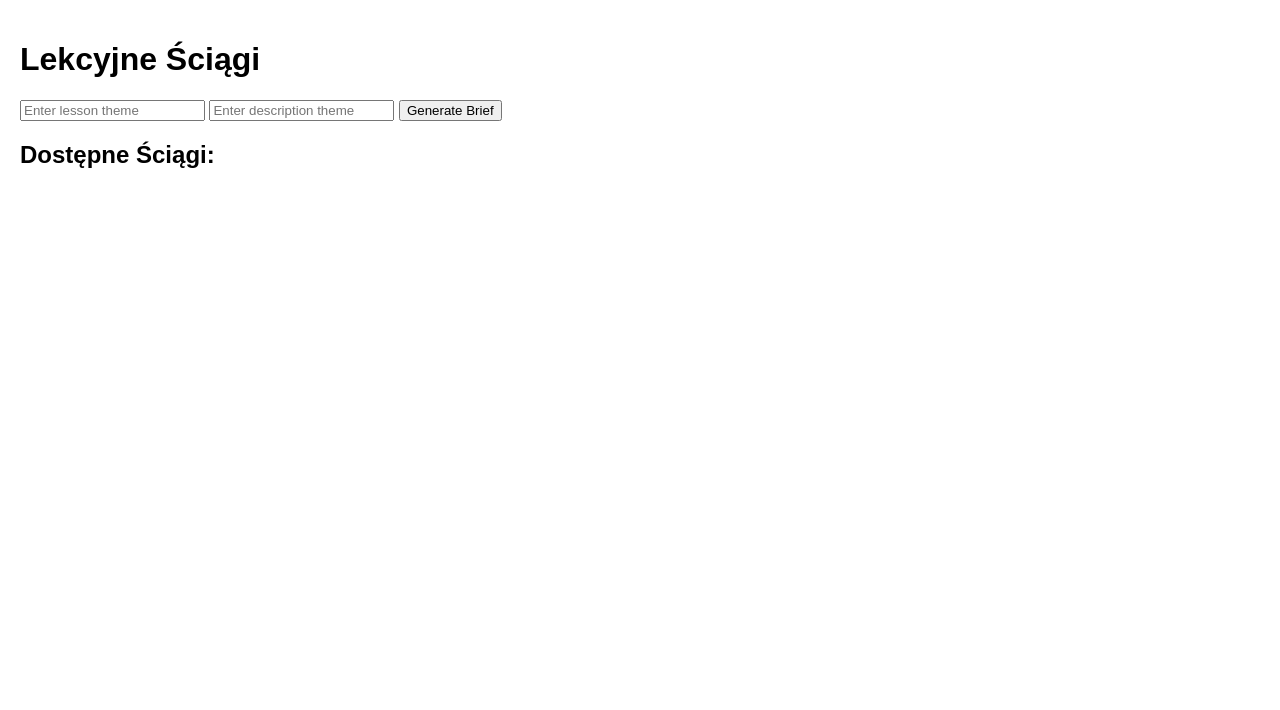
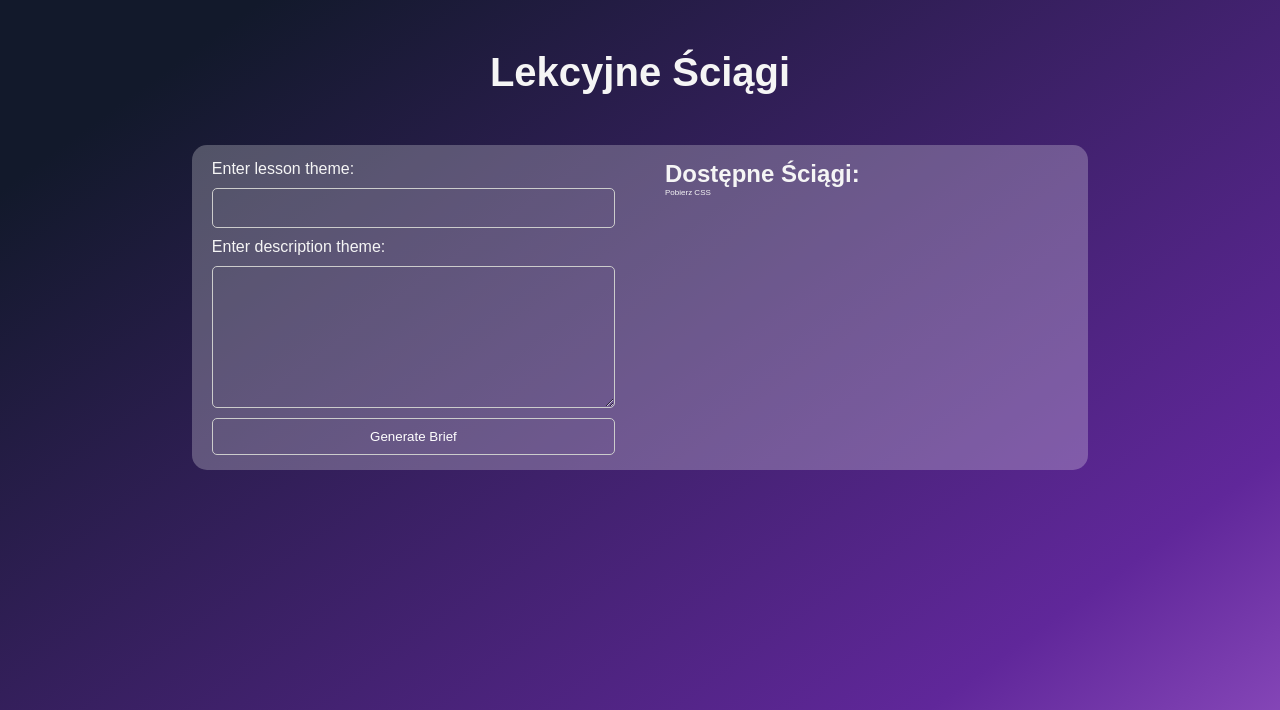
Before and after one commit to PAtreju/AutoSciagi, a FastAPI app: page /panel in a window 1280 px wide. Shown: the top 710 px of the page. Run offline with FastAPI, Linux system fonts and the light colour scheme.

Commit message:
generation system 0.2

```diff
--- a/AutoSciagi/main.py
+++ b/AutoSciagi/main.py
@@ -33,14 +33,28 @@ for file in files:
             title = content[title_start:title_end]
             briefs.append({
                 "title": title,
-                "filename": f"/static/briefs/{file}",
-                "date": datetime.datetime.fromtimestamp(file_path.stat().st_mtime).strftime("%Y-%m-%d %H:%M")
+                "pathname": f"/sciagi/{file}",
+                "date": datetime.datetime.fromtimestamp(file_path.stat().st_mtime).strftime("%Y-%m-%d %H:%M"),
+                "filename": f"/static/briefs/{file}"
             })
             briefs.sort(key=lambda x: datetime.datetime.strptime(x["date"], "%Y-%m-%d %H:%M"), reverse=True)
 
 @app.get("/", response_class=HTMLResponse)
+async def get_index(request: Request):
+    return templates.TemplateResponse("main.html", {"request": request})
+
+@app.get("/sciagi", response_class=HTMLResponse)
 async def get_main(request: Request):
     return templates.TemplateResponse("list.html", {"request": request, "briefs": briefs})
+
+@app.get("/sciagi/{filename}", response_class=HTMLResponse)
+async def get_brief(request: Request, filename: str):
+    file_path = briefs_dir / filename
+    if not file_path.exists():
+        raise HTTPException(status_code=404, detail="File not found")
+    with open(file_path, "r") as f:
+        content = f.read()
+    return HTMLResponse(content=content)
 
 @app.get("/panel", response_class=HTMLResponse)
 async def get_index(request: Request):
@@ -75,7 +89,7 @@ async def create_brief(request: Request, theme: str = Form(...), desc: str = For
             <div class="content">
                 {brief_content}
             </div>
-            <p><a href="/">Back to index</a></p>
+            <p class="go_back"><a href="/sciagi">Back to index</a></p>
         </body>
         </html>
         """
--- a/AutoSciagi/static/style.css
+++ b/AutoSciagi/static/style.css
@@ -1,4 +1,135 @@
 
-body { font-family: Arial, sans-serif; margin: 0; padding: 20px; }
-.content { line-height: 1.6; }
-.date { font-size: 0.8em; color: #666; }
+body, * {
+    font-family: Arial, sans-serif;
+    margin: 0;
+    padding: 0;
+    color: whitesmoke;
+}
+body {
+    display: flex;
+    flex-direction: column;
+    gap: 50px;
+    background: rgb(18,25,43);
+    background: linear-gradient(144deg, rgba(18,25,43,1) 11%, rgba(96,39,154,1) 80%, rgba(145,80,193,1) 100%);
+    background-repeat: no-repeat;
+    background-attachment: fixed;
+    background-size: cover;
+    background-position: center;
+}
+.content > div{
+    line-height: 1.6;
+    display: flex;
+    flex-direction: column;
+    gap: 20px;
+    padding: 0 40px;
+    max-width: 60%;
+}
+.content > div > * {
+    padding-left: 40px;
+}
+.content > div ul, .content > div ol {
+    padding-left: 60px;
+}
+.content > div h2 {
+    border-top: 1px solid #ccc;
+    padding-top: 20px;
+}
+.content > div > h1 {
+    padding: 0;
+}
+.content {
+    display: flex;
+    flex-direction: column;
+    gap: 20px;
+    margin: 40px;
+}
+.date {
+    font-size: 0.8em;
+    color: #afafaf;
+}
+.main_container, .main_subcontainer, .main_container_list  {
+    display: flex;
+    justify-content: center;
+}
+.main_container, .main_container_list  {
+    flex-direction: row;
+    align-self: center;
+    min-width: 70%;
+    gap: 50px;
+    border-radius: 15px;
+    padding: 15px 0;
+    background-color: rgba(255,255,255, 0.25);
+}
+.main_subcontainer, .main_container_list {
+    flex-direction: column;
+    min-width: 45%;
+    height: 100%;
+    overflow: scroll;
+}
+.main_subcontainer > ul {
+    padding-left: 20px;
+}
+.main_container_list  {
+    padding: 30px;
+    gap: 10px;
+}
+.main_container_list > ul {
+    padding-left: 20px;
+}
+li {
+    padding: 5px 0;
+}
+.header {
+    font-size: 2.5em;
+    text-align: center;
+    padding-top: 50px;
+    font-weight: 600;
+}
+form {
+    display: flex;
+    flex-direction: column;
+    gap: 10px;
+    min-width: 50%;
+}
+input, textarea {
+    padding: 10px;
+    border: 1px solid #ccc;
+    border-radius: 5px;
+    font-size: 1em;
+    background-color: transparent;
+}
+button[type='submit'] {
+    color: white;
+    border: 1px solid #ccc;
+    border-radius: 5px;
+    padding: 10px;
+    cursor: pointer;
+    background-color: transparent;
+}
+button[type='submit']:hover {
+    background-color: #007BFF;
+}
+.desc {
+    height: 120px;
+}
+.download {
+    font-size: 0.5em;
+    text-decoration: none;
+}
+.download:hover {
+    text-decoration: underline;
+    cursor: pointer;
+}
+.go_back {
+    border: 1px solid #ccc;
+    border-radius: 5px;
+    padding: 10px;
+    cursor: pointer;
+    background-color: transparent;
+    max-width: 120px;
+    margin: 30px;
+    text-align: center;
+}
+.go_back:hover {
+    background-color: #007BFF;
+}
--- a/AutoSciagi/templates/index.html
+++ b/AutoSciagi/templates/index.html
@@ -5,22 +5,32 @@
     <link rel="stylesheet" href="/static/style.css">
 </head>
 <body>
-    <h1>Lekcyjne Ściągi</h1>
+    <header class="header">
+        <span>Lekcyjne Ściągi</span>
+    </header>
+    <div class="main_container">
 
-    <form action="/create-brief" method="post">
-        <input type="text" name="theme" placeholder="Enter lesson theme" required>
-        <input type="text" name="desc" placeholder="Enter description theme">
+        <form action="/create-brief" method="post" class="main_subcontainer">
+            <span>Enter lesson theme:</span>
+            <input type="text" name="theme" required>
+            <span>Enter description theme:</span>
+            <textarea name="desc" class="desc"></textarea>
             <button type="submit">Generate Brief</button>
         </form>
 
+        <div class="main_subcontainer">
             <h2>Dostępne Ściągi:</h2>
+            <a href="../static/style_sciaga.css" class="download">Pobierz CSS</a>
             <ul>
             {% for brief in briefs %}
                 <li>
-            <a href="{{ brief.filename }}">{{ brief.title }}</a>
+                    <a href="{{ brief.pathname }}">{{ brief.title }}</a>
                     <span class="date">({{ brief.date }})</span>
+                    <a href="{{ brief.pathname }}" download="{{title}}" class="download">Pobierz</a>
                 </li>
             {% endfor %}
             </ul>
+        </div>
+    </div>
 </body>
 </html>
```
Also changed, not shown: AutoSciagi/static/style_main.css (added, +111 -0 lines), AutoSciagi/static/style_sciaga.css (added, +45 -0 lines), AutoSciagi/templates/list.html (+6 -2 lines), AutoSciagi/templates/main.html (added, +18 -0 lines). Lines whose indentation alone changed are shown as unchanged.
